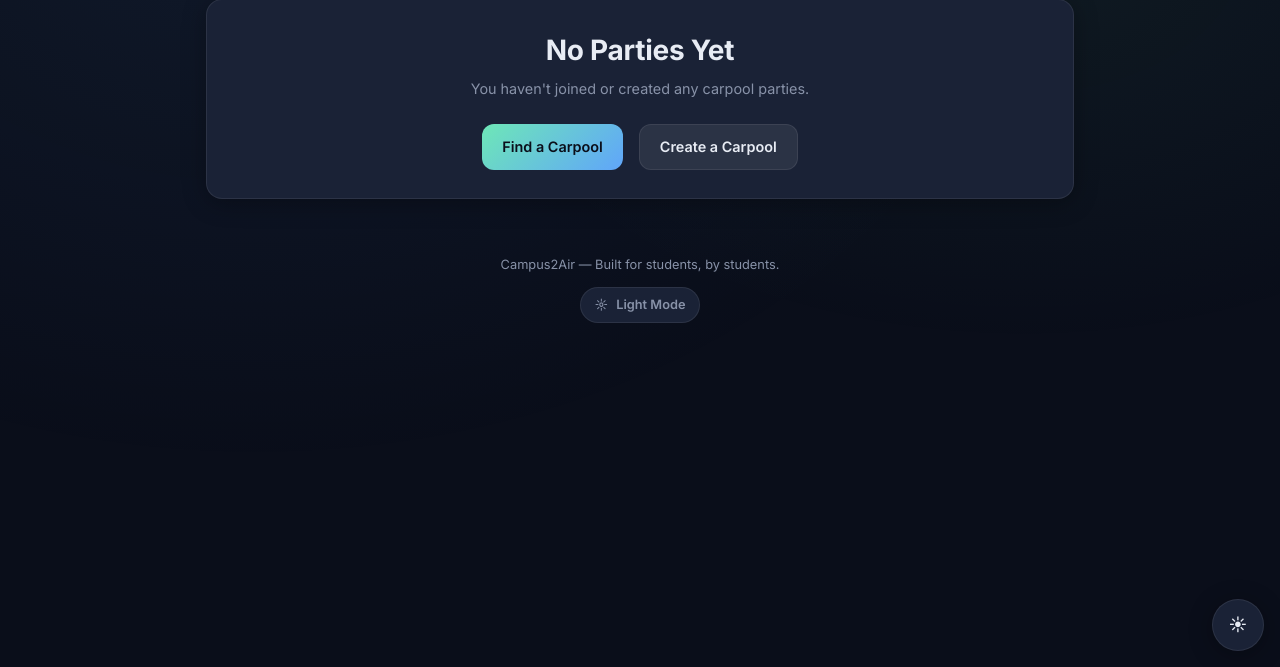
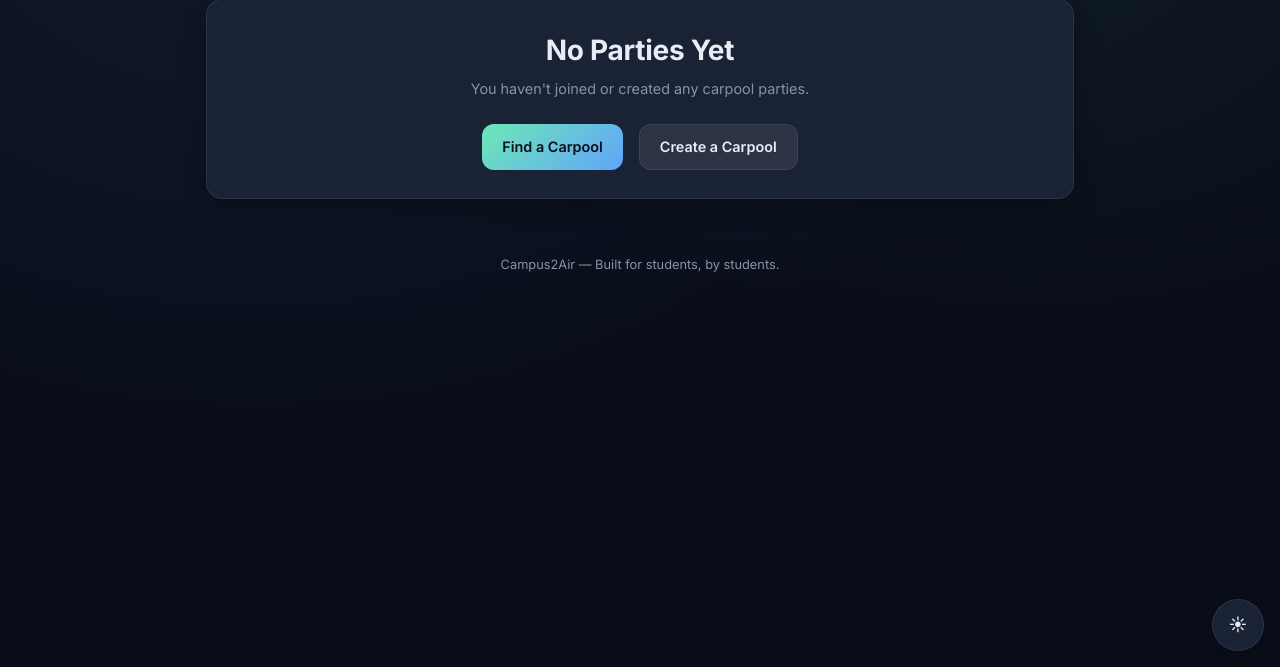
Before and after one commit to CodingGenius0001/univs-carpool-matchmaking, a Flask app: page /my-party in a window 1280 px wide. Shown: the part 133-800 px from the top of the page. Run offline with Flask 3, Linux system fonts and the light colour scheme; the visitor is signed in with stand-in values (Sample User, id 1); data that the repository does not hold is empty.

Commit message:
Claude/init project 15l7 l (#34)
* Add CLAUDE.md with project guidance for Claude Code

https://claude.ai/code/session_01Jf7CUk8zDXknsP7Ck691Jg

* Remove duplicate footer theme toggle buttons

The footer "Light Mode" button on start_now, find_a_carpool, and my_party
pages was redundant — theme-global.js already injects a floating toggle
on every page. Removed the footer buttons and their inline toggle scripts.

https://claude.ai/code/session_01Jf7CUk8zDXknsP7Ck691Jg

---------

Co-authored-by: Claude <noreply@anthropic.com>

```diff
--- a/templates/my_party.html
+++ b/templates/my_party.html
@@ -97,9 +97,6 @@
 
     <footer class="site-footer">
       <p>Campus2Air &mdash; Built for students, by students.</p>
-      <button class="theme-toggle" id="theme-toggle" aria-label="Toggle light/dark mode">
-        <span id="theme-icon">&#9788;</span> <span id="theme-label">Light Mode</span>
-      </button>
     </footer>
 
     <script>
@@ -383,24 +380,6 @@
         if (!e.target.closest('.hamburger-wrap')) hbMenu.classList.remove('open');
       });
 
-      // Theme toggle
-      (function() {
-        const toggle = document.getElementById('theme-toggle');
-        const icon = document.getElementById('theme-icon');
-        const label = document.getElementById('theme-label');
-        function applyTheme(theme) {
-          const isLight = theme === 'light';
-          document.documentElement.classList.toggle('light-mode', isLight);
-          if (icon) icon.innerHTML = isLight ? '&#9790;' : '&#9788;';
-          if (label) label.textContent = isLight ? 'Dark Mode' : 'Light Mode';
-        }
-        applyTheme(localStorage.getItem('theme') || 'dark');
-        toggle?.addEventListener('click', () => {
-          const next = document.documentElement.classList.contains('light-mode') ? 'dark' : 'light';
-          localStorage.setItem('theme', next);
-          applyTheme(next);
-        });
-      })();
     </script>
       <script src="{{ url_for('static', filename='theme-global.js') }}"></script>
   </body>
```
Also changed, not shown: templates/find_a_carpool.html (+0 -22 lines), templates/start_now.html (+0 -22 lines).
